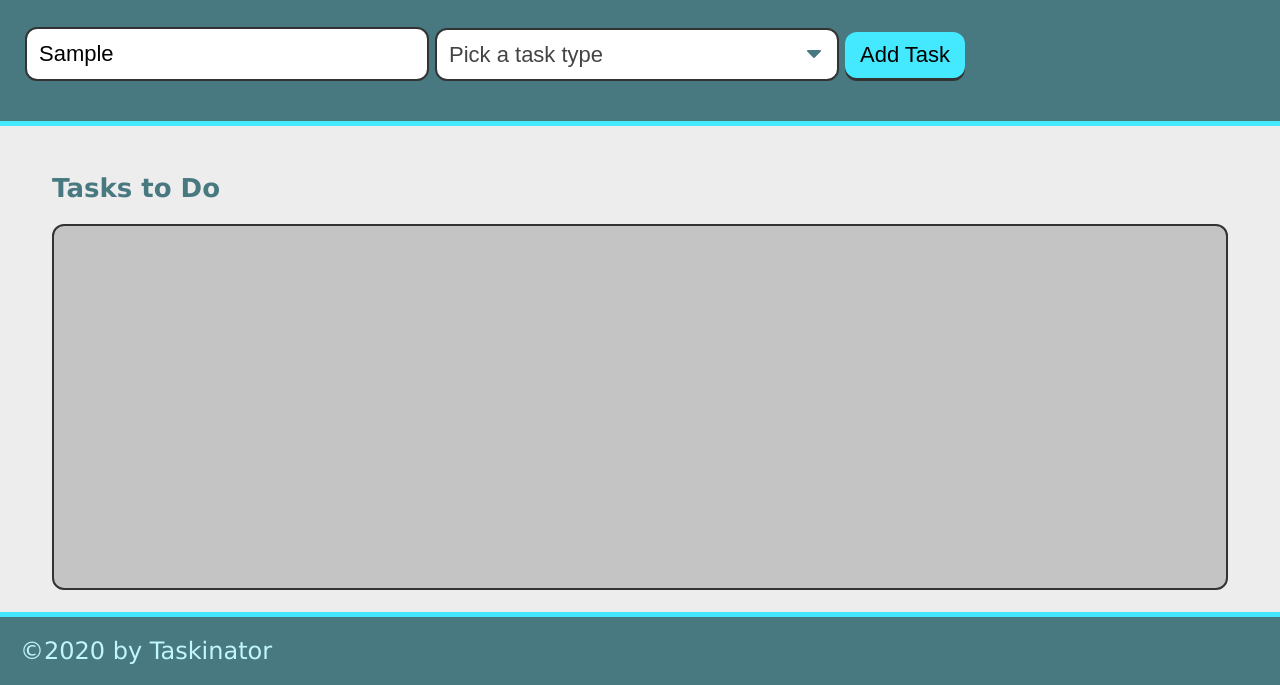
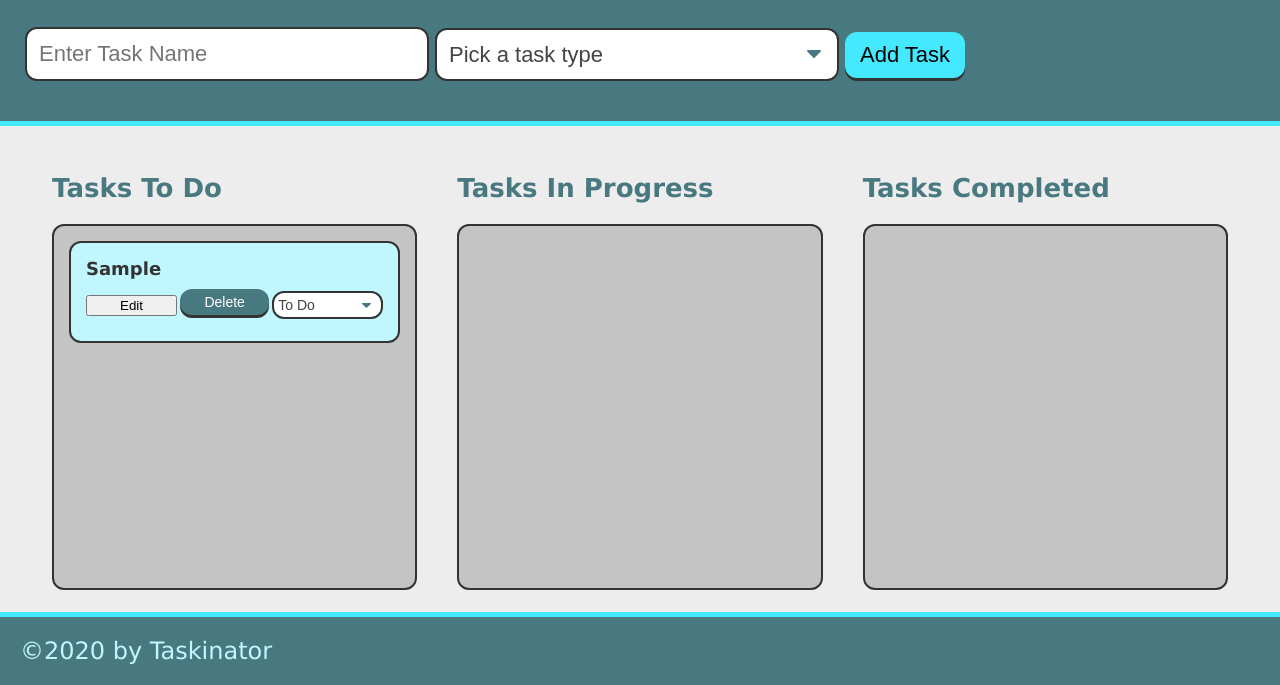
Before and after one commit to barkleylikecharles/taskinator, a plain HTML site: page index.html in a window 1280 px wide. Both pictures are taken after typing "Sample" into the empty fields and a click on the button "Add Task". Shown: the part 115-800 px from the top of the page. Drawn offline with Linux system fonts and the light colour scheme.

Commit message:
edit and delete buttons

```diff
--- a/assets/js/script.js
+++ b/assets/js/script.js
@@ -1,5 +1,9 @@
+var taskIdCounter = 0;
 var formEl = document.querySelector("#task-form");
 var tasksToDoEl = document.querySelector("#tasks-to-do");
+var tasksInProgressEl = document.querySelector("#tasks-in-progress");
+var tasksCompletedEL = document.querySelector("tasks-completed");
+var pageContentEl = document.querySelector("#page-content");
 
 var taskFormHandler = function(event) {
 
@@ -9,23 +13,36 @@ var taskFormHandler = function(event) {
 
     var taskTypeInput = document.querySelector("select[name='task-type']").value;
 
-    if (!taskNameInput || !taskTypeInput) {
+    if (!taskNameInput === "" || !taskTypeInput === "") {
         alert("You need to fill out the task form!");
         return false;
     }
-    formEl.reset();
 
-    var taskDataObj = {
+    document.querySelector("input[name='task-name']").value = "";
+    document.querySelector("select[name='task-type']").selectedIndex = 0;
+
+    var isEdit = formEl.hasAttribute("data-task-id");
+
+    if (isEdit) {
+        var taskId = formEl.getAttribute("data-task-id");
+        completeEditTask(taskNameInput, taskTypeInput, taskId);
+
+    }
+    else {
+        var taskDataObj = {
         name: taskNameInput,
-        type: taskTypeInput
+        type: taskTypeInput,
     };
     createTaskEl(taskDataObj);
 
 }
+};
 
 var createTaskEl = function(taskDataObj) {
     var listItemEl = document.createElement("li");
     listItemEl.className = "task-item";
+
+    listItemEl.setAttribute("data-task-id", taskIdCounter);
 
     var taskInfoEl = document.createElement("div");
     taskInfoEl.className = "task-info";
@@ -33,7 +50,63 @@ var createTaskEl = function(taskDataObj) {
 
     listItemEl.appendChild(taskInfoEl);
 
+    var taskActionsEl = createTaskActions(taskIdCounter);
+    listItemEl.appendChild(taskActionsEl);
+
+
     tasksToDoEl.appendChild(listItemEl);
+
+    taskIdCounter++;
+
+};
+
+var createTaskActions = function(taskId){
+    var actionContainerEl = document.createElement("div");
+    actionContainerEl.className = "task-actions";
+
+var editButtonEl = document.createElement("button");
+editButtonEl.textContent = "Edit";
+editButtonEl.classname = "btn edit-btn";
+editButtonEl.setAttribute("data-task-id", taskId);
+
+actionContainerEl.appendChild(editButtonEl);
+
+var deleteButtonEl = document.createElement("button");
+deleteButtonEl.textContent = "Delete";
+deleteButtonEl.className = "btn delete-btn";
+deleteButtonEl.setAttribute("data-task-id", taskId);
+
+actionContainerEl.appendChild(deleteButtonEl);
+
+var statusSelectEl = document.createElement("select");
+statusSelectEl.className = "select-status";
+statusSelectEl.setAttribute("name", "status-change");
+statusSelectEl.setAttribute("data-task-id", taskId);
+
+actionContainerEl.appendChild(statusSelectEl);
+
+var statusChoices = ["To Do", "In Progress", "Completed"];
+for (var i = 0; i < statusChoices.length; i++) {
+    var statusOptionEl = document.createElement("option");
+    statusOptionEl.setAttribute("value", statusChoices[i]);
+    statusOptionEl.textContent = statusChoices[i];
+
+    statusSelectEl.appendChild(statusOptionEl);
 }
 
+return actionContainerEl;
+};
+
 formEl.addEventListener("submit", taskFormHandler);
+
+var taskButtonHandler = function(event) {
+    console.log(event.target);
+
+    if (event.target.matches(".delete-btn")) {
+        var taskId = event.target.getAttribute("data-task-id");
+        console.log(taskId);
+    }
+};
+
+
+pageContentEl.addEventListener("click", taskButtonHandler);
--- a/index.html
+++ b/index.html
@@ -15,11 +15,11 @@
         <P>Click the button below to add a new task!</P>
         <form id="task-form">
             <div class="form-group">
-                <input type="text" name="task-name" placeholder="Enter Task Name" />
+                <input type="text" name="task-name" placeholder="Enter Task Name">
             </div>
             <div class="form-group">
                 <select name="task-type" class="select-dropdown">
-                    <option value="" disabled selected>Pick a task type</option>
+                    <option value disabled selected>Pick a task type</option>
                     <option value="Print">Print</option>
                     <option value="Web">Web</option>
                     <option value="Mobile">Mobile</option>
@@ -31,11 +31,20 @@
         </form>
     </header>
 
-    <main class="page-content">
+    <main class="page-content" id="page-content">
         <section class="task-list-wrapper">
-            <h2 class="list-title">Tasks to Do</h2>
-            <ul class="task-list" id="tasks-to-do">
-             </ul>
+            <h2 class="list-title">Tasks To Do</h2>
+            <ul class="task-list" id="tasks-to-do"></ul>
+        </section>
+
+        <section class="task-list-wrapper">
+            <h2 class="list-title">Tasks In Progress</h2>
+            <ul class="task-list" id="tasks-in-progress"></ul>
+        </section>
+
+        <section class="task-list-wrapper">
+            <h2 class="list-title">Tasks Completed</h2>
+            <ul class="task-list" id="tasks-completed"></ul>
         </section>
 
     </main>
```
